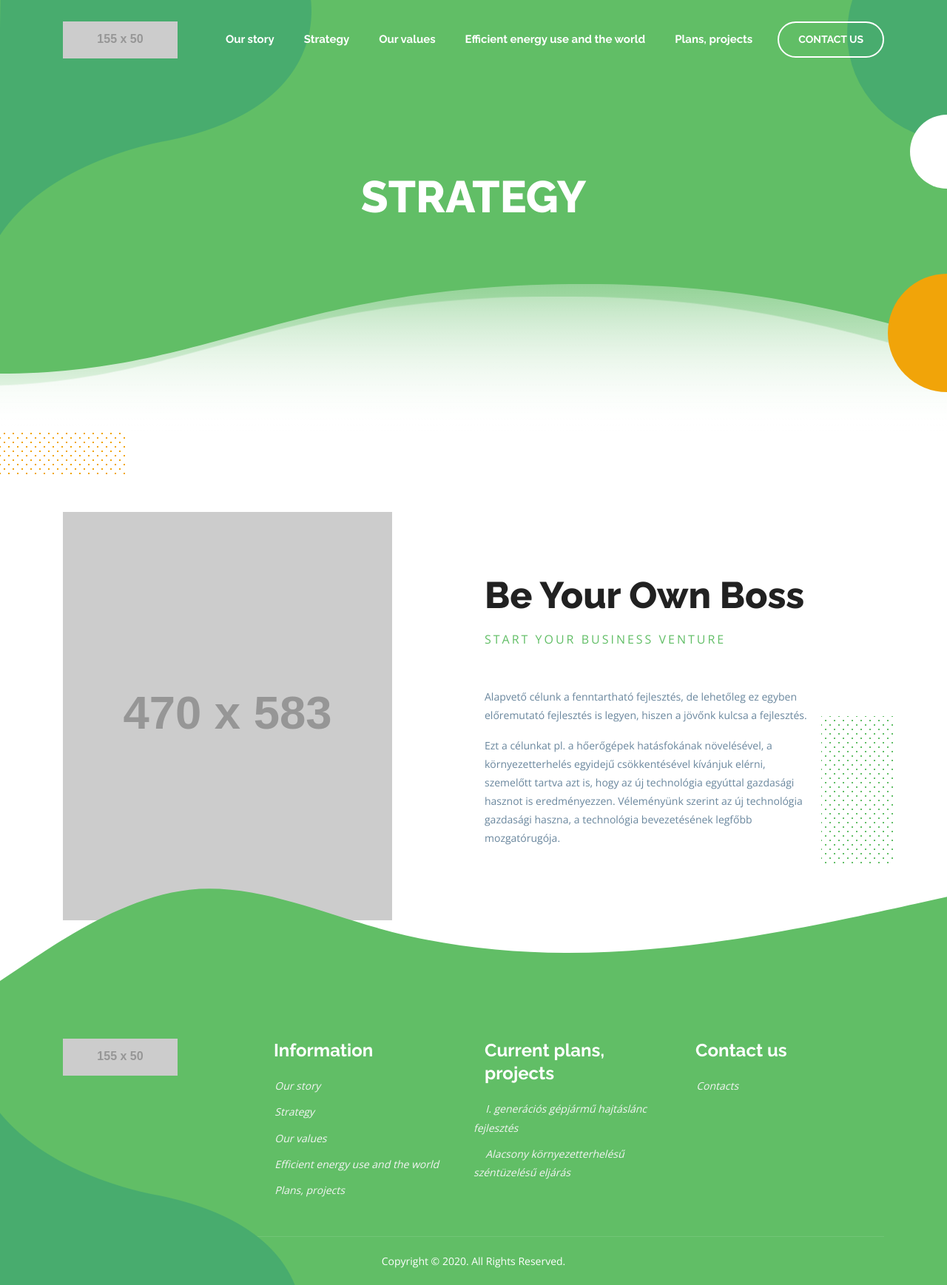
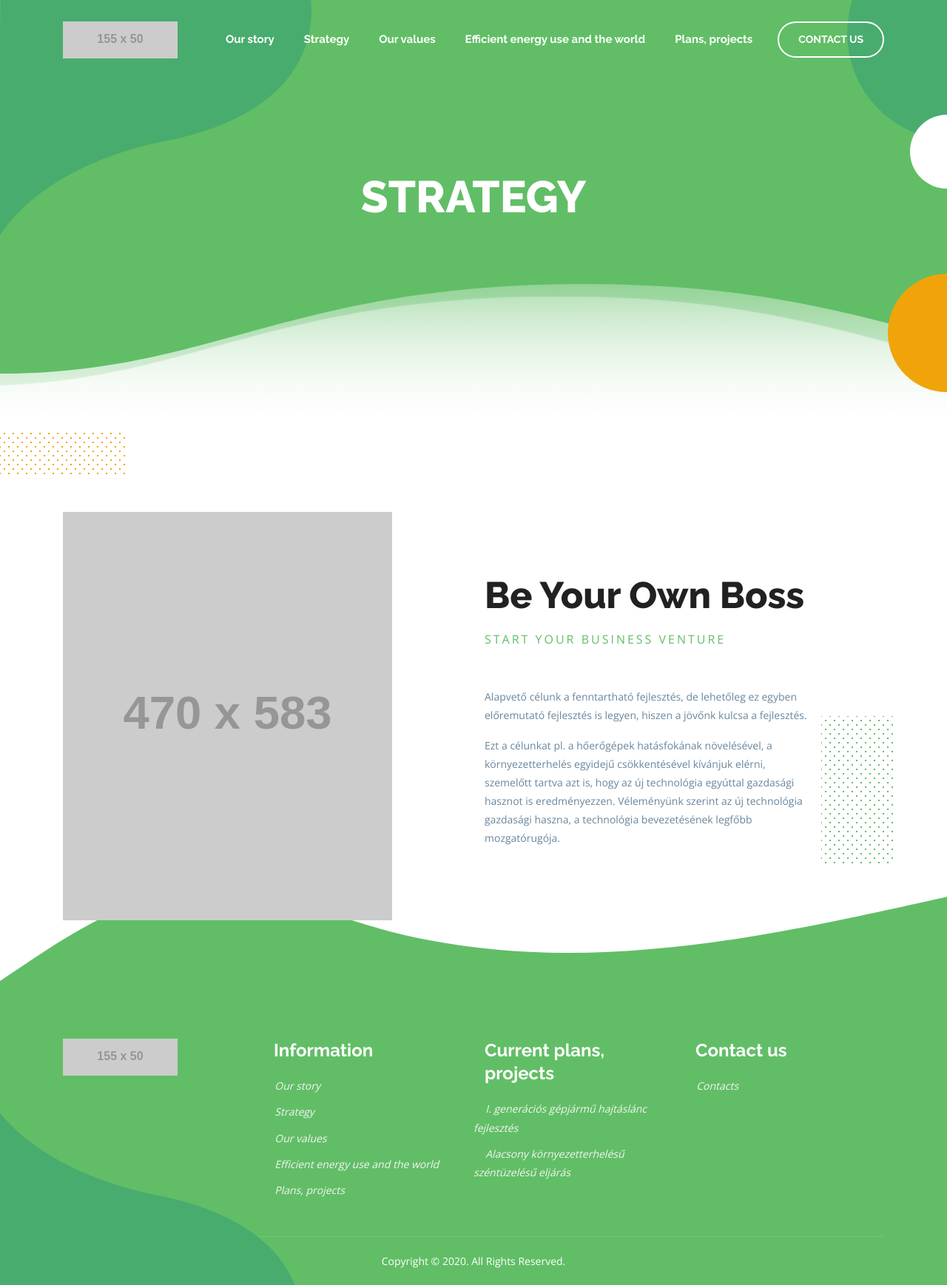
Before and after one commit to rutkai/decarbon, a Jekyll site: the page built from strategy.html, in a window 1280 px wide. Shown: the whole page at 74% size. Built offline with Jekyll 4.4.1, drawn with Linux system fonts in a browser that asks for light colours.

Commit message:
Z-index fix

```diff
--- a/assets/css/custom.css
+++ b/assets/css/custom.css
@@ -7,10 +7,6 @@
 
 ul.regular-list li {
     margin-left: 30px;
-}
-
-footer.sigma_footer {
-    z-index: 10;
 }
 
 /* Projects */
--- a/index.html
+++ b/index.html
@@ -126,7 +126,7 @@
 <!-- Icons End -->
 
 <!-- CTA Start -->
-<div class="section section-lg bg-cover bg-center bg-norepeat" style="background-image: url({{ "/assets/images/microscope-275984_1920.jpg" | relative_url }}); margin-bottom: 70px;">
+<div class="section section-lg bg-cover bg-center bg-norepeat" style="background-image: url({{ "/assets/images/microscope-275984_1920.jpg" | relative_url }}); margin-bottom: 70px; z-index: -5;">
     <div class="container">
 
         <div class="section-title text-center">
```
